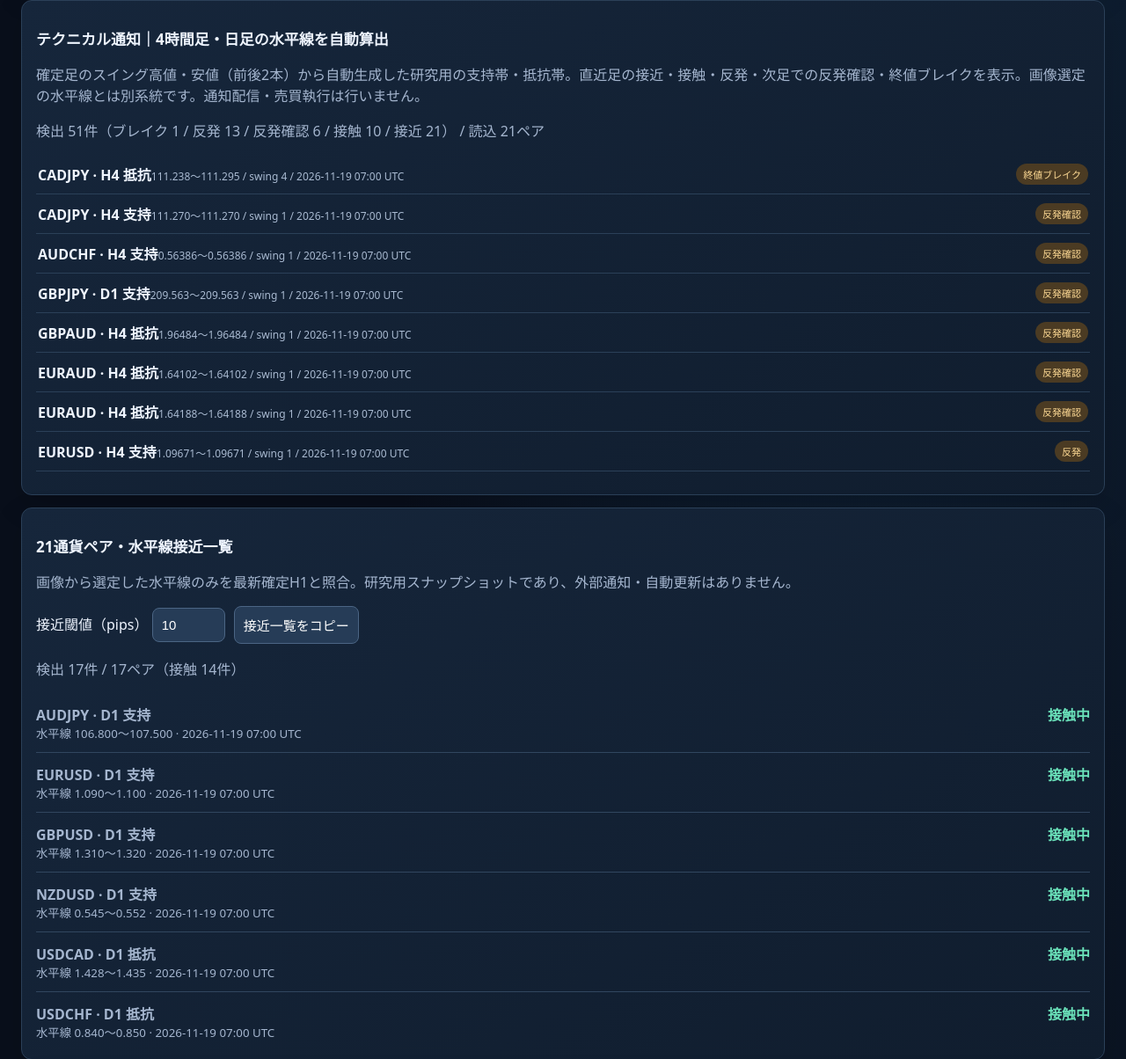
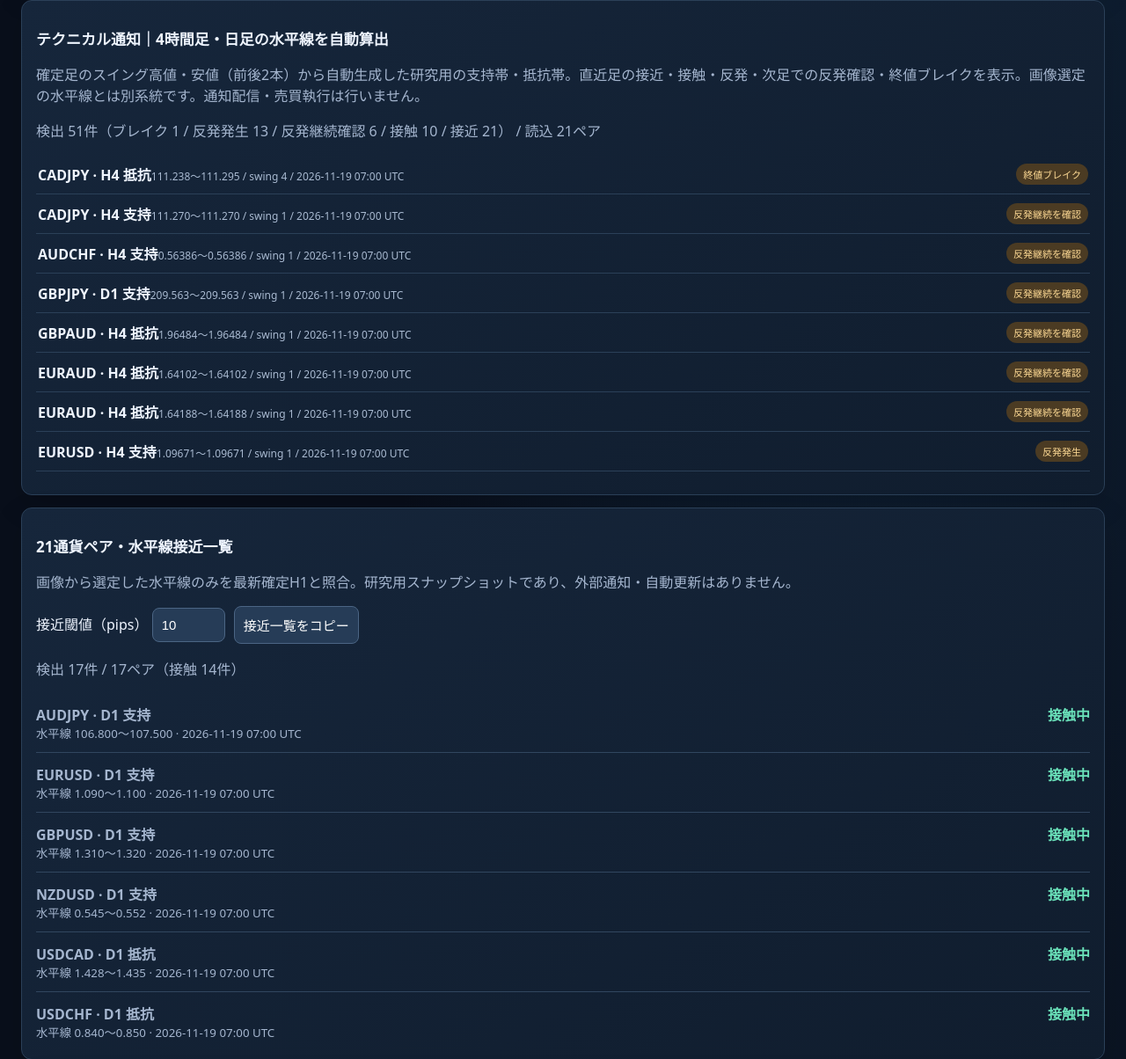
Before and after one commit to kohanachang264187-max/AB21-FX-Dashboard, a plain HTML site: page dashboard/index.html in a window 1280 px wide. Shown: the part 2493-3697 px from the top of the page at 88% size. Drawn offline with Linux system fonts and the light colour scheme.

Commit message:
Clarify rejection alert labels in natural Japanese

```diff
--- a/dashboard/index.html
+++ b/dashboard/index.html
@@ -485,7 +485,7 @@ function renderAutoTechnical(){
  if(!Number.isFinite(threshold)||threshold<1||threshold>100){summary.textContent='接近閾値は1〜100 pipsに設定してください';target.replaceChildren();return;}
  const events=PAIRS.flatMap(p=>data.has(p)?autoTechnicalEvents(p,data.get(p),threshold):[]);
  events.sort((a,b)=>({BREAK:0,CONFIRMED_REJECTION:1,REJECTION:2,TOUCH:3,NEAR:4}[a.type]-{BREAK:0,CONFIRMED_REJECTION:1,REJECTION:2,TOUCH:3,NEAR:4}[b.type])||a.distance-b.distance);
- summary.textContent='検出 '+events.length+'件（ブレイク '+events.filter(e=>e.type==='BREAK').length+' / 反発 '+events.filter(e=>e.type==='REJECTION').length+' / 反発確認 '+events.filter(e=>e.type==='CONFIRMED_REJECTION').length+' / 接触 '+events.filter(e=>e.type==='TOUCH').length+' / 接近 '+events.filter(e=>e.type==='NEAR').length+'） / 読込 '+data.size+'ペア';
+ summary.textContent='検出 '+events.length+'件（ブレイク '+events.filter(e=>e.type==='BREAK').length+' / 反発発生 '+events.filter(e=>e.type==='REJECTION').length+' / 反発継続確認 '+events.filter(e=>e.type==='CONFIRMED_REJECTION').length+' / 接触 '+events.filter(e=>e.type==='TOUCH').length+' / 接近 '+events.filter(e=>e.type==='NEAR').length+'） / 読込 '+data.size+'ペア';
  target.replaceChildren();
  if(!events.length){target.textContent='該当イベントなし（または確定足不足）';return;}
  for(const e of events.slice(0,60)){
@@ -494,7 +494,7 @@ function renderAutoTechnical(){
   name.textContent=e.pair+' · '+e.period+' '+(e.kind==='SUPPORT'?'支持':'抵抗');
   desc.className='desk-subtle';desc.textContent=e.low.toFixed(e.pair.endsWith('JPY')?3:5)+'〜'+e.high.toFixed(e.pair.endsWith('JPY')?3:5)+' / swing '+e.count+' / '+iso(e.end)+' UTC';
   pill.className='desk-pill '+(e.type==='TOUCH'?'touch':'near');
-  pill.textContent=({BREAK:'終値ブレイク',CONFIRMED_REJECTION:'反発確認',REJECTION:'反発',TOUCH:'接触中',NEAR:'接近'}[e.type]||e.type)+(e.type==='NEAR'?' 残り'+e.distance.toFixed(1)+' pips':'');
+  pill.textContent=({BREAK:'終値ブレイク',CONFIRMED_REJECTION:'反発継続を確認',REJECTION:'反発発生',TOUCH:'接触中',NEAR:'接近'}[e.type]||e.type)+(e.type==='NEAR'?' 残り'+e.distance.toFixed(1)+' pips':'');
   left.append(name,desc);row.append(left,pill);target.append(row);
  }
 }
```
